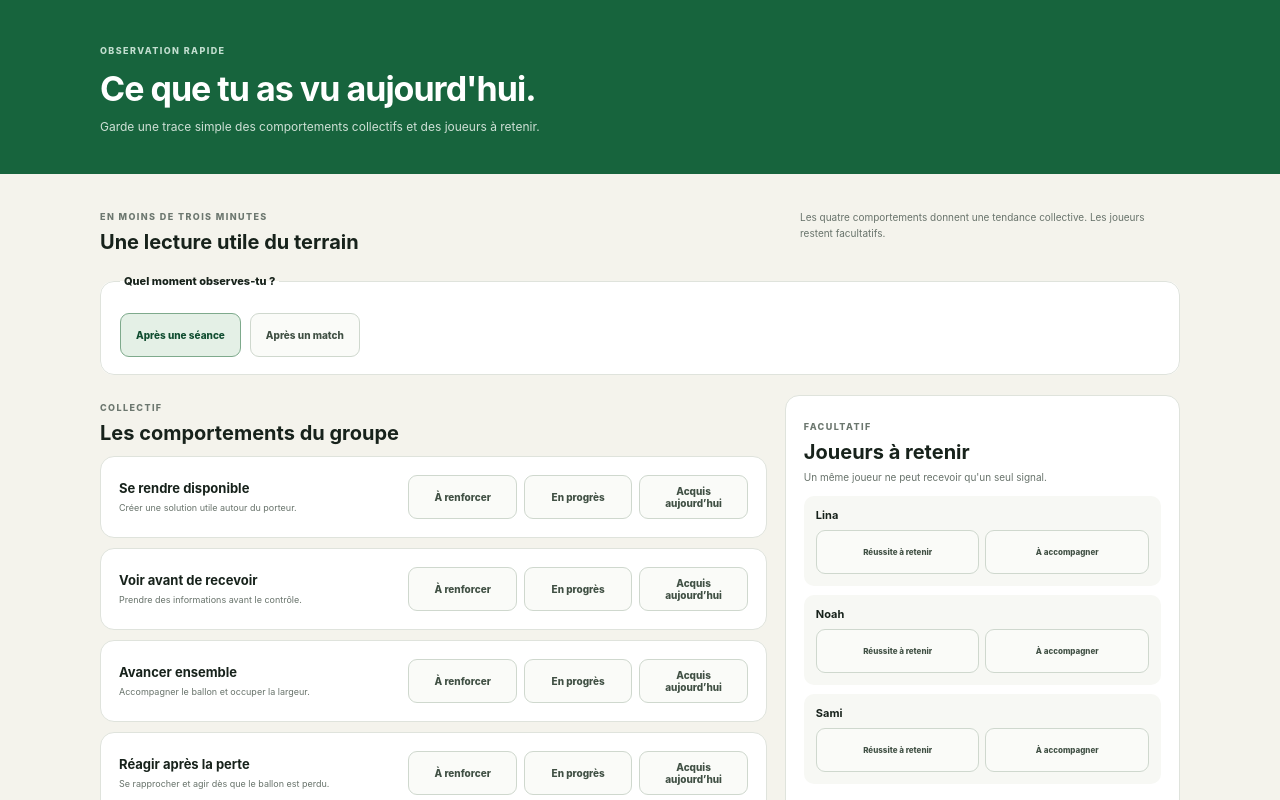
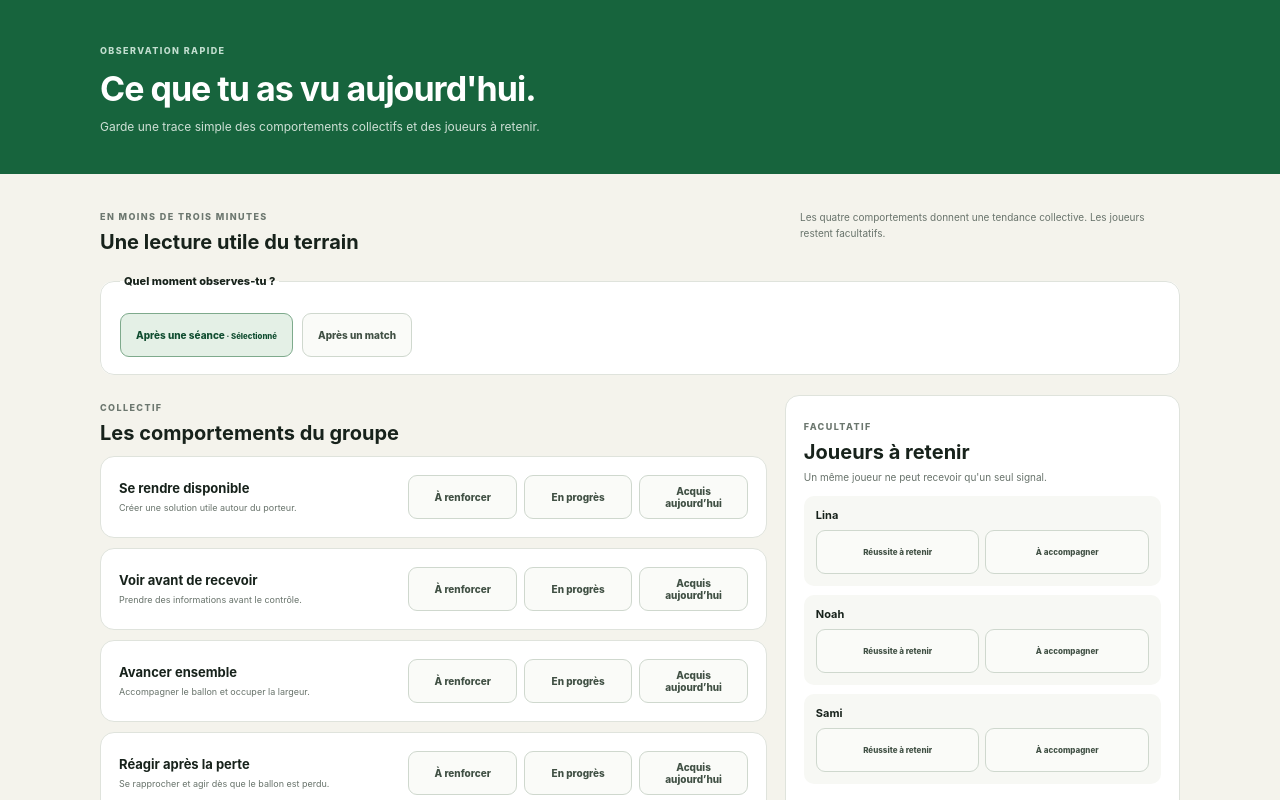
Before and after one commit to Abdes-max/evolyfoot, a Next.js app in the folder apps/web/: page /observation in a window 1280 px wide. Shown: the top 800 px of the page. Built offline with nearby package versions, Linux system fonts and the light colour scheme.

Commit message:
fix: harden quick observation flow

```diff
--- a/apps/web/src/app/observation/observation-form.tsx
+++ b/apps/web/src/app/observation/observation-form.tsx
@@ -75,7 +75,10 @@ export function ObservationForm({ initialEventType }: ObservationFormProps) {
 
       <fieldset className="event-choice">
         <legend>Quel moment observes-tu&nbsp;?</legend>
-        <div>{eventOptions.map((option) => <button aria-pressed={draft.eventType === option.type} className={draft.eventType === option.type ? "active" : ""} key={option.type} onClick={() => selectEventType(option.type)} type="button">{option.label}</button>)}</div>
+        <div>{eventOptions.map((option) => {
+          const selected = draft.eventType === option.type;
+          return <button aria-label={option.label} aria-pressed={selected} className={selected ? "active" : ""} key={option.type} onClick={() => selectEventType(option.type)} type="button">{option.label}{selected && <span aria-hidden="true" className="selection-indicator"> · Sélectionné</span>}</button>;
+        })}</div>
       </fieldset>
 
       <div className="observation-grid">
@@ -87,7 +90,10 @@ export function ObservationForm({ initialEventType }: ObservationFormProps) {
               return <article className="observation-criterion" key={criterion.id}>
                 <div><h4>{criterion.label}</h4><p>{criterion.description}</p></div>
                 <div aria-label={criterion.label} className="observation-levels">
-                  {levels.map((level) => <button aria-label={`${criterion.label} : ${level.label}`} aria-pressed={selectedLevel === level.value} className={selectedLevel === level.value ? "active" : ""} key={level.value} onClick={() => editDraft(rateObservation(draft, criterion.id, level.value))} type="button">{level.label}</button>)}
+                  {levels.map((level) => {
+                    const selected = selectedLevel === level.value;
+                    return <button aria-label={`${criterion.label} : ${level.label}`} aria-pressed={selected} className={selected ? "active" : ""} key={level.value} onClick={() => editDraft(rateObservation(draft, criterion.id, level.value))} type="button">{level.label}{selected && <span aria-hidden="true" className="selection-indicator"> · Sélectionné</span>}</button>;
+                  })}
                 </div>
               </article>;
             })}
@@ -100,8 +106,8 @@ export function ObservationForm({ initialEventType }: ObservationFormProps) {
             {draft.players.map((player) => {
               const signal = draft.signals.find((candidate) => candidate.playerId === player.id)?.kind;
               return <article key={player.id}><strong>{player.name}</strong><div>
-                <button aria-label={`Mettre ${player.name} en réussite à retenir`} aria-pressed={signal === "highlight"} className={signal === "highlight" ? "active highlight" : ""} onClick={() => editDraft(togglePlayerSignal(draft, player, "highlight"))} type="button">Réussite à retenir</button>
-                <button aria-label={`Signaler ${player.name} pour un accompagnement`} aria-pressed={signal === "support"} className={signal === "support" ? "active support" : ""} onClick={() => editDraft(togglePlayerSignal(draft, player, "support"))} type="button">À accompagner</button>
+                <button aria-label={`Mettre ${player.name} en réussite à retenir`} aria-pressed={signal === "highlight"} className={signal === "highlight" ? "active highlight" : ""} onClick={() => editDraft(togglePlayerSignal(draft, player, "highlight"))} type="button">Réussite à retenir{signal === "highlight" && <span aria-hidden="true" className="selection-indicator"> · Sélectionné</span>}</button>
+                <button aria-label={`Signaler ${player.name} pour un accompagnement`} aria-pressed={signal === "support"} className={signal === "support" ? "active support" : ""} onClick={() => editDraft(togglePlayerSignal(draft, player, "support"))} type="button">À accompagner{signal === "support" && <span aria-hidden="true" className="selection-indicator"> · Sélectionné</span>}</button>
               </div></article>;
             })}
           </div>
--- a/apps/web/src/app/observation/page.tsx
+++ b/apps/web/src/app/observation/page.tsx
@@ -1,11 +1,12 @@
 import { ObservationForm } from "./observation-form";
 
 interface ObservationPageProps {
-  searchParams?: { type?: string | string[] };
+  searchParams?: Promise<{ type?: string | string[] }>;
 }
 
-export default function ObservationPage({ searchParams }: ObservationPageProps) {
-  const requestedType = Array.isArray(searchParams?.type) ? searchParams.type[0] : searchParams?.type;
+export default async function ObservationPage({ searchParams }: ObservationPageProps) {
+  const resolvedSearchParams = await searchParams;
+  const requestedType = Array.isArray(resolvedSearchParams?.type) ? resolvedSearchParams.type[0] : resolvedSearchParams?.type;
   const initialEventType = requestedType === "match" ? "match" : "training";
 
   return (
--- a/packages/domain/src/observation.ts
+++ b/packages/domain/src/observation.ts
@@ -138,8 +138,7 @@ export function togglePlayerSignal(
 }
 
 export function setObservationNote(draft: ObservationDraft, note: string): ObservationDraft {
-  const trimmed = note.trim();
-  return copyDraft(draft, trimmed ? { note: trimmed } : { note: undefined });
+  return copyDraft(draft, { note });
 }
 
 export function canCompleteObservation(draft: ObservationDraft): boolean {
```
Also changed, not shown: apps/web/src/app/observation.css, 1 other file (tests, documents, lock files or other folders).
